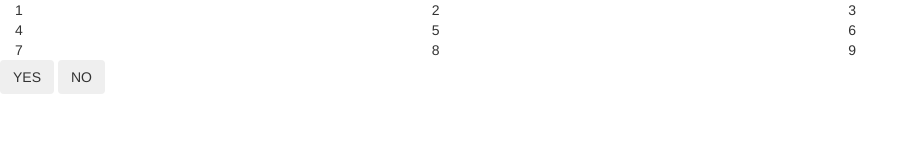
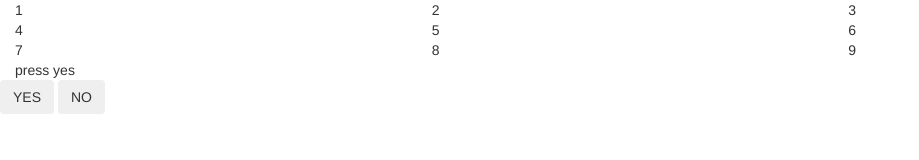
Before and after one commit to little-brothers/little-brother.github.io, a website: page index.html in a window 1280 px wide. Shown: the whole page, without its empty margins (0-919 px from the left). Drawn offline with nearby package versions, Linux system fonts and the light colour scheme.

Commit message:
simple vote

```diff
--- a/index.html
+++ b/index.html
@@ -11,15 +11,6 @@
         <!-- bootstrap -->
         <link href="node_modules/bootstrap/dist/css/bootstrap.min.css" rel="stylesheet">
 
-        <script>
-function on_yes() {
-    alert('yes');
-}
-
-function on_no() {
-    alert('no');
-}
-        </script>
     </head>
     <body>
         <div class="col-sm-12">
@@ -41,6 +32,9 @@ function on_no() {
                 </tr>
             </table>
         </div>
+        <div class="col-sm-12">
+            <span id="_question"></span>
+        </div>
         <div>
             <button class='btn' onclick="on_yes()">YES</button>
             <button class='btn' onclick="on_no()">NO</button>
@@ -50,5 +44,35 @@ function on_no() {
         <script src="node_modules/jquery/dist/jquery.min.js"></script>
         <!-- Include all compiled plugins (below), or include individual files as needed -->
         <script src="node_modules/bootstrap/dist//js/bootstrap.min.js"></script>
+        <script>
+var qidx = 0;
+var questions = [
+    {'q': 'press yes'},
+    {'q': 'press no'},
+    {'q': 'done!'},
+];
+
+function on_yes() {
+    alert('yes');
+    nextQuestion();
+}
+
+function on_no() {
+    alert('no');
+    nextQuestion();
+}
+
+$(function () {
+    nextQuestion();
+});
+
+function nextQuestion() {
+    console.log('next question');
+    if (questions.length <= qidx)
+        return;
+
+    $('#_question').text(questions[qidx++].q);
+}
+        </script>
     </body>
 </html>
```
